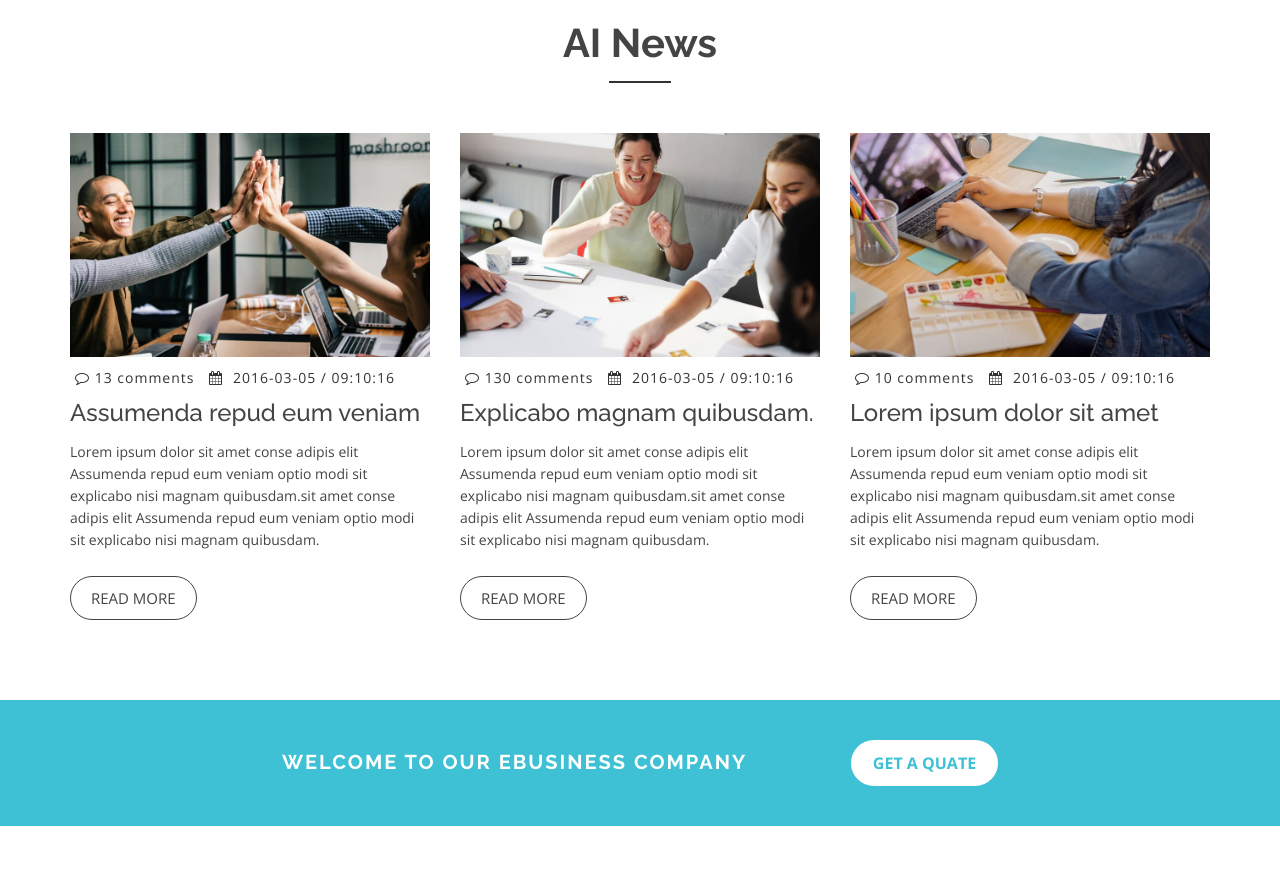
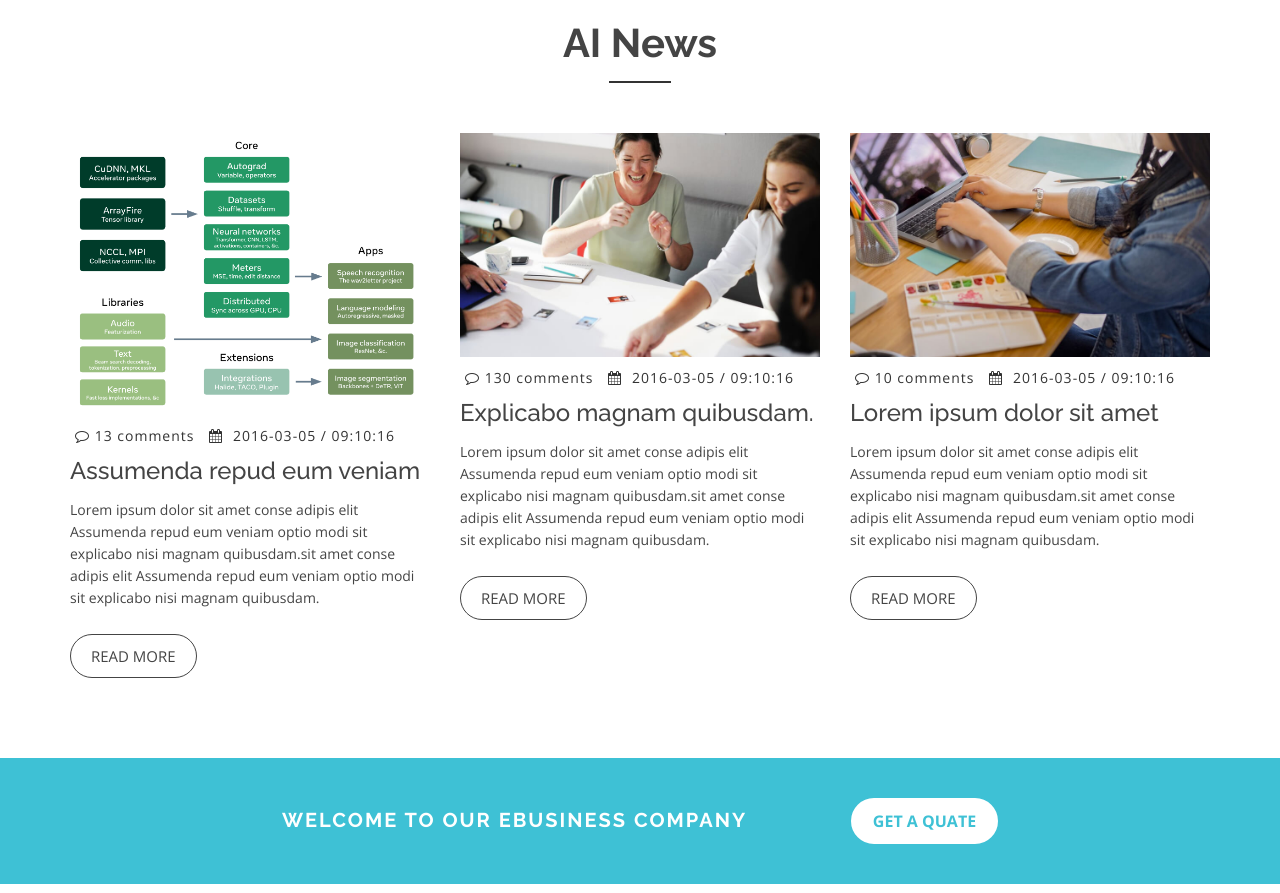
Before and after one commit to davestroud/davestroud.github.io, a plain HTML site: page index.html in a window 1280 px wide. Shown: the part 5560-6453 px from the top of the page. Drawn offline with nearby package versions, Linux system fonts and the light colour scheme.

Commit message:
add picture of first blog

```diff
--- a/index.html
+++ b/index.html
@@ -1052,7 +1052,7 @@
             <div class="single-blog">
               <div class="single-blog-img">
                 <a href="blog.html">
-										<img src="img/blog/1.jpg" alt="">
+										<img src="img/blog/1.png" alt="">
 									</a>
               </div>
               <div class="blog-meta">
@@ -1130,7 +1130,7 @@
               </div>
               <div class="blog-text">
                 <h4>
-                                        <a href="blog.html">Lorem ipsum dolor sit amet</a>
+                   <a href="blog.html">Lorem ipsum dolor sit amet</a>
 									</h4>
                 <p>
                   Lorem ipsum dolor sit amet conse adipis elit Assumenda repud eum veniam optio modi sit explicabo nisi magnam quibusdam.sit amet conse adipis elit Assumenda repud eum veniam optio modi sit explicabo nisi magnam quibusdam.
```
Also changed, not shown: img/blog/1.png (added), 1 other file.
